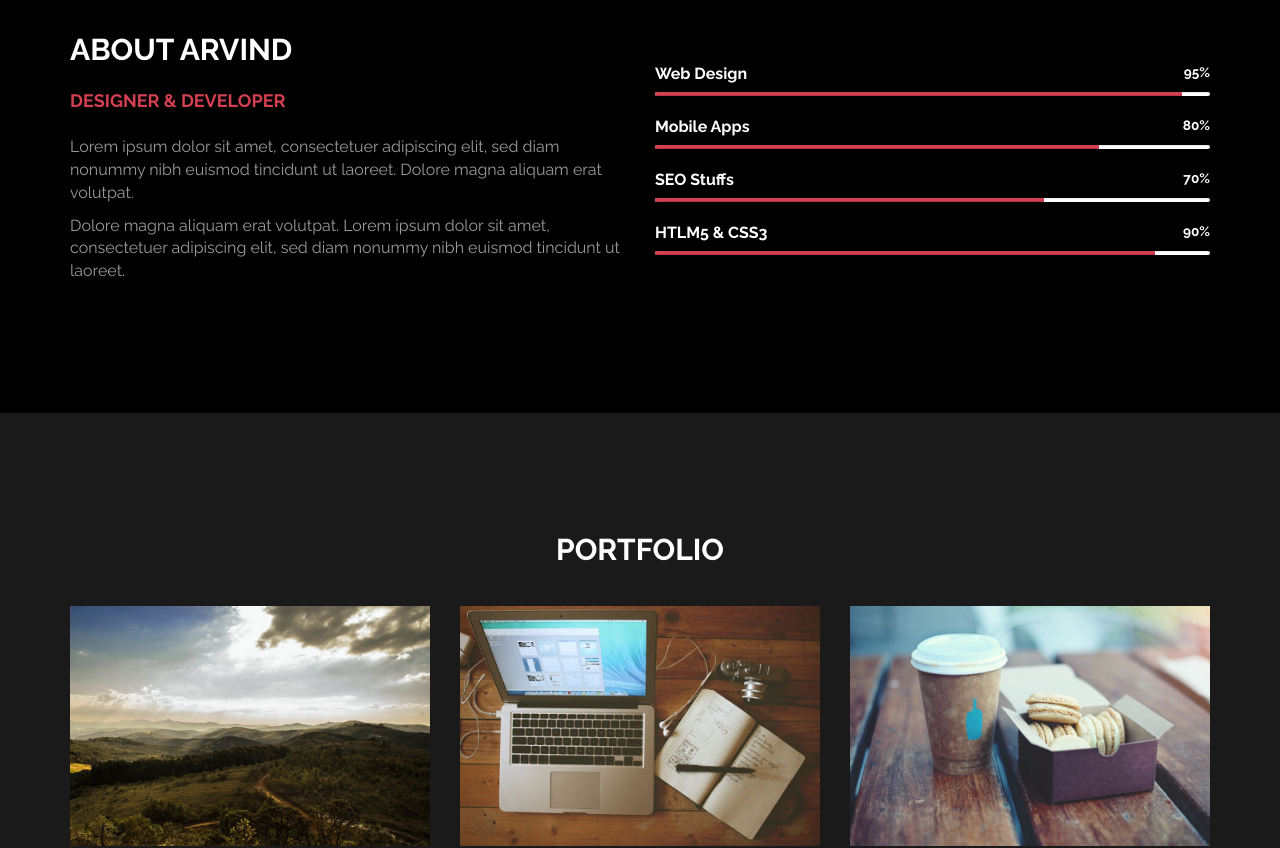
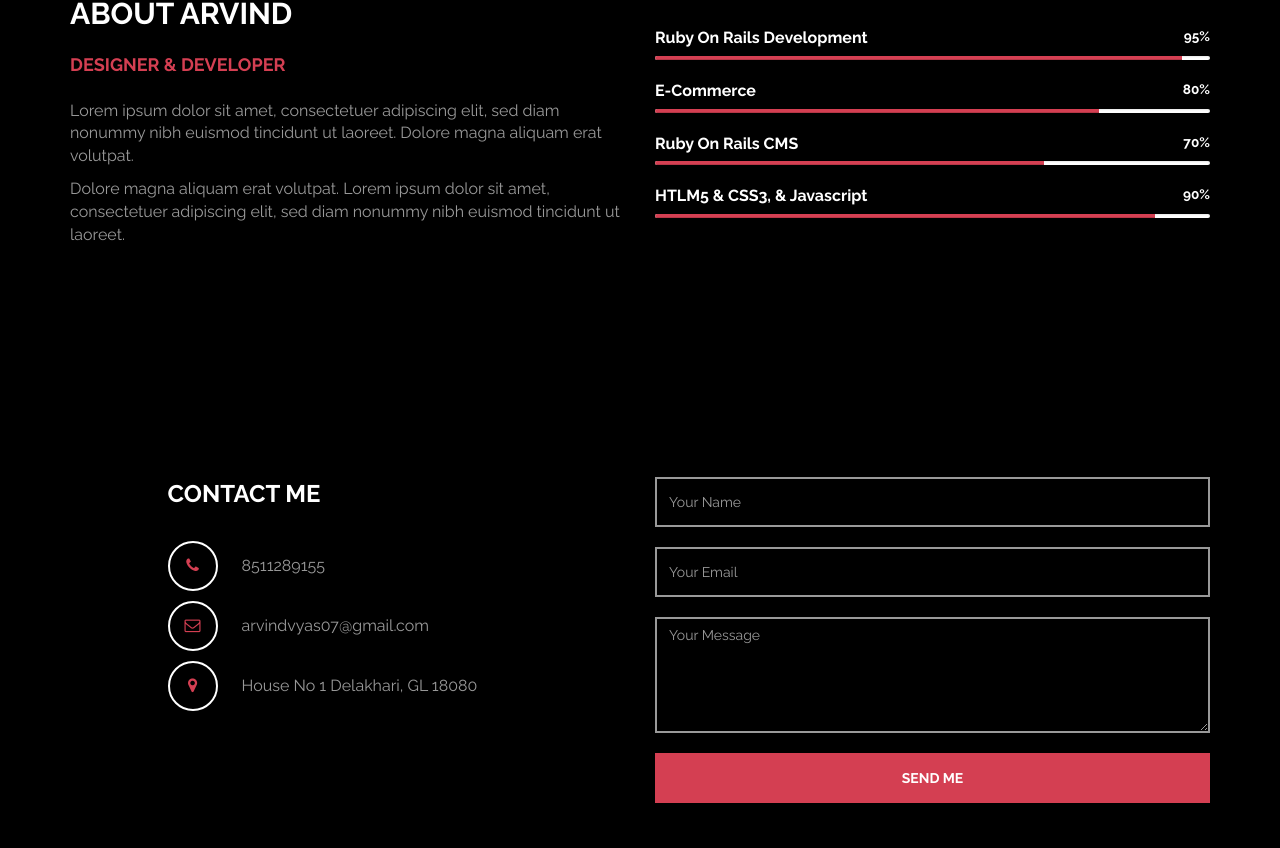
Before and after one commit to arvindvyas/rormonks, a plain HTML site: page public/index.html in a window 1280 px wide. Shown: the part 1247-2095 px from the top of the page. Drawn offline with Linux system fonts and the light colour scheme.

Commit message:
Remove unwanted things

```diff
--- a/public/index.html
+++ b/public/index.html
@@ -36,10 +36,10 @@
 				<div class="row">
 					<div class="col-md-2"></div>
 					<div class="col-md-8 wow fadeIn" data-wow-delay="0.9s">
-						<h3>Simple and Elegant</h3>
+						<h3></h3>
 						<h1>Arvind</h1>
 						<h2 class="rotate">Ruby On Rails Developer &AMP; Spree E-Commerce &AMP; Refinery Expert</h2>
-						<p class='experience'>I have 3+ years of progressive experience in Design, Development and Implementation of web applications in Ruby on Rails..</p>
+						<p class='experience'>I have 4+ years of progressive experience in Design, Development and Implementation of web applications in Ruby on Rails..</p>
 						<a href="#work" class="btn btn-default smoothScroll wow fadeInUp" data-wow-delay="1s">Get started</a>
 					</div>
 					<div class="col-md-2"></div>
@@ -110,19 +110,19 @@
 						<p>Dolore magna aliquam erat volutpat. Lorem ipsum dolor sit amet, consectetuer adipiscing elit, sed diam nonummy nibh euismod tincidunt ut laoreet.</p>
 					</div>
 					<div class="col-md-6 col-xs-11 wow fadeInRight" data-wow-delay="0.9s">
-						<span class="text-top">Web Design <small>95%</small></span>
+						<span class="text-top">Ruby On Rails Development <small>95%</small></span>
 							<div class="progress">
 								<div class="progress-bar progress-bar-danger" role="progressbar" aria-valuenow="60" aria-valuemin="0" aria-valuemax="100" style="width: 95%;"></div>
 							</div>
-						<span>Mobile Apps <small>80%</small></span>
+						<span>E-Commerce <small>80%</small></span>
 							<div class="progress">
 								<div class="progress-bar progress-bar-danger" role="progressbar" aria-valuenow="80" aria-valuemin="0" aria-valuemax="100" style="width: 80%;"></div>
 							</div>
-						<span>SEO Stuffs <small>70%</small></span>
+						<span>Ruby On Rails CMS <small>70%</small></span>
 							<div class="progress">
 								<div class="progress-bar progress-bar-danger" role="progressbar" aria-valuenow="60" aria-valuemin="0" aria-valuemax="100" style="width: 70%;"></div>
 							</div>
-						<span>HTLM5 &AMP; CSS3 <small>90%</small></span>
+						<span>HTLM5 &AMP; CSS3, &AMP; Javascript <small>90%</small></span>
 							<div class="progress">
 								<div class="progress-bar progress-bar-danger" role="progressbar" aria-valuenow="60" aria-valuemin="0" aria-valuemax="100" style="width: 90%;"></div>
 							</div>
@@ -133,7 +133,7 @@
 		<!-- end about -->
 
 		<!-- start portfolio -->
-		<div id="portfolio" class="section">
+	<!-- 	<div id="portfolio" class="section">
 		<div class="container">
 			<div class="row">
 				<div class="col-md-12">
@@ -186,7 +186,7 @@
 				</div>
 			</div>
 		</div>
-	</div>
+	</div> -->
 	<!-- end portfolio -->
 
 		<!-- start contact -->
@@ -223,7 +223,7 @@
 						<p>Copyright &copy; 2084 Vyas.com</p>
 						<hr>
 						<ul class="social-icon">
-							<li><a href="#" class="fa fa-facebook"></a></li>
+							<li><a href="https://www.facebook.com/arvindvyas07" class="fa fa-facebook"></a></li>
 							<li><a href="#" class="fa fa-twitter"></a></li>
 							<li><a href="#" class="fa fa-instagram"></a></li>
 						</ul>
```
